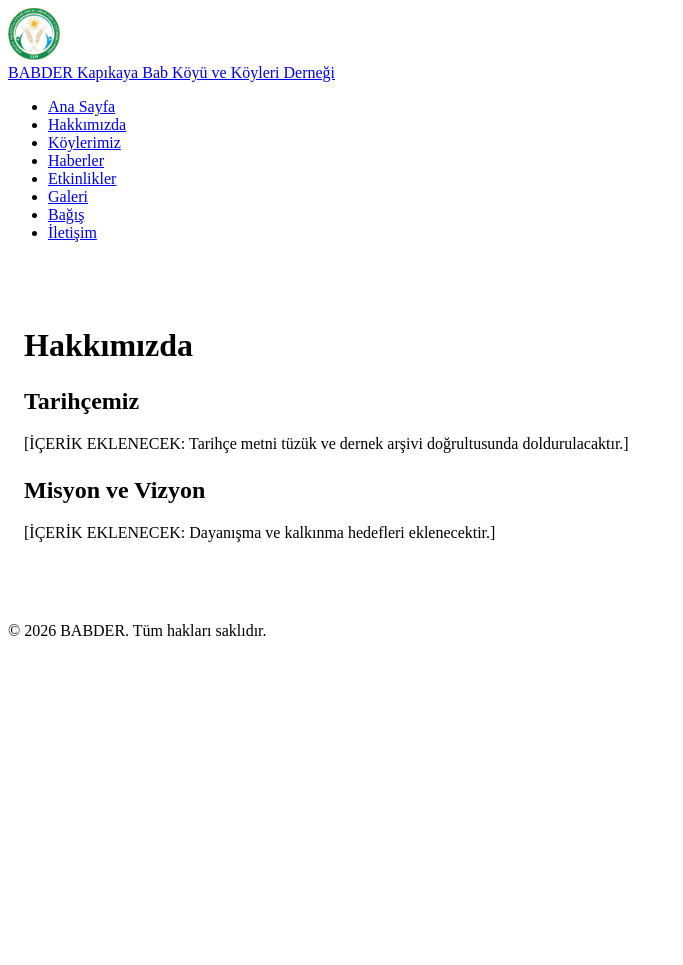
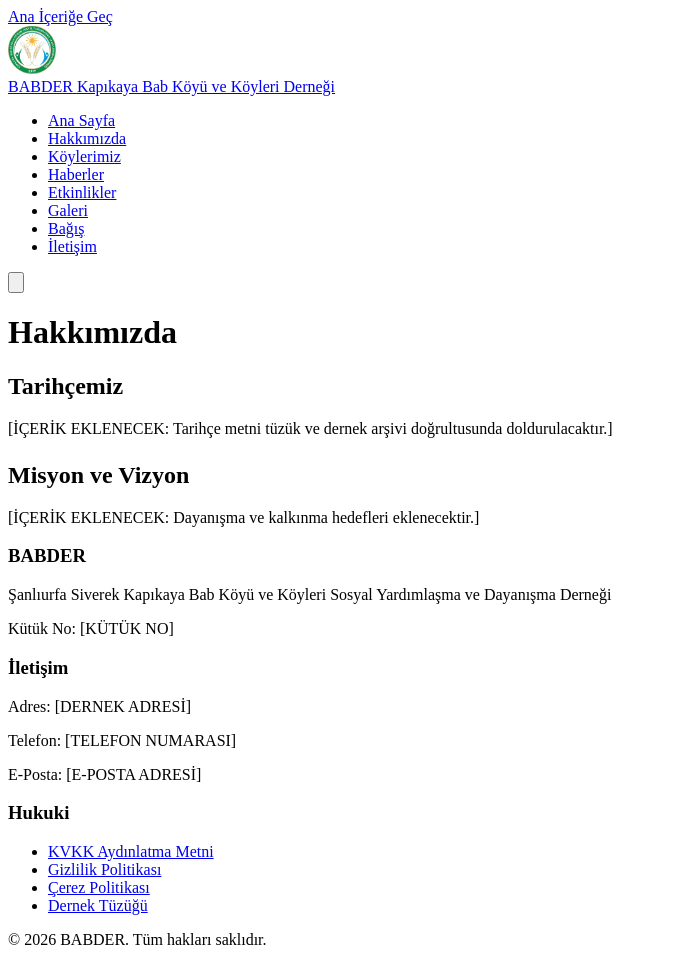
Before and after one commit to yusuf-basaran/BABDER, a plain HTML site: page sayfalar/hakkimizda.html in a window 1280 px wide. Shown: the whole page, without its empty margins (0-683 px from the left). Before the commit the page ends 800 px from the top, so only its background shows below. Drawn offline with Linux system fonts and the light colour scheme; no server answers.

Commit message:
Update hakkimizda.html

```diff
--- a/sayfalar/hakkimizda.html
+++ b/sayfalar/hakkimizda.html
@@ -3,33 +3,43 @@
 <head>
   <meta charset="UTF-8">
   <meta name="viewport" content="width=device-width, initial-scale=1.0">
-  <title>Hakkımızda | BABDER - Kapıkaya Bab Köyü ve Köyleri Derneği</title>
-  <meta name="description" content="BABDER tarihçesi, kuruluş amaçları, misyon ve vizyonu. Siverek Kapıkaya Bab Köyü ve çevre köylerinin sosyal dayanışma hikayesi.">
+  <meta http-equiv="X-UA-Compatible" content="IE=edge">
+
+  <title>Hakkımızda | BABDER</title>
+  <meta name="description" content="BABDER tarihçesi, misyon ve vizyonu. Siverek Kapıkaya Bab Köyü ve köylerinin dayanışma hikayesi.">
   <meta name="robots" content="index, follow">
-  <link rel="canonical" href="./hakkimizda.html">
+  <meta name="theme-color" content="#1B7F3B">
 
+  <!-- Sekme Başlığı Simgesi (Title Logo / Favicon) -->
   <link rel="icon" type="image/png" href="../img/logo.png">
+  <link rel="shortcut icon" type="image/png" href="../img/logo.png">
   <link rel="apple-touch-icon" href="../img/logo.png">
 
+  <!-- Open Graph -->
   <meta property="og:type" content="article">
-  <meta property="og:site_name" content="BABDER">
   <meta property="og:title" content="Hakkımızda | BABDER">
-  <meta property="og:description" content="BABDER tarihçesi, misyon ve vizyon hedefleri.">
+  <meta property="og:description" content="BABDER dernek tarihçesi ve amaçları.">
   <meta property="og:image" content="../img/logo.png">
 
+  <!-- KRİTİK: Bir üst klasördeki CSS'e giden doğru yol -->
   <link rel="stylesheet" href="../css/style.css">
 </head>
 <body>
+  <a href="#ana-icerik" class="erisebilirlik-atla">Ana İçeriğe Geç</a>
+
   <header class="site-header">
     <div class="header-icerik">
+      <!-- SOL: LOGO VE DERNEK ADI -->
       <a href="../index.html" class="marka-alani">
-        <img src="../img/logo.png" alt="BABDER Resmi Logosu" class="marka-logo" width="52" height="52">
+        <img src="../img/logo.png" alt="BABDER Resmi Logosu" class="marka-logo" width="48" height="48">
         <div>
           <span class="marka-baslik">BABDER</span>
           <span class="marka-alt-baslik">Kapıkaya Bab Köyü ve Köyleri Derneği</span>
         </div>
       </a>
-      <nav class="ana-menu" aria-label="Ana Menü">
+
+      <!-- SAĞ: MENÜ -->
+      <nav id="ana-navigasyon" class="ana-menu" aria-label="Ana Menü">
         <ul id="menu-liste">
           <li><a href="../index.html">Ana Sayfa</a></li>
           <li><a href="./hakkimizda.html">Hakkımızda</a></li>
@@ -41,21 +51,53 @@
           <li><a href="./iletisim.html">İletişim</a></li>
         </ul>
       </nav>
+
+      <div class="header-aksiyonlar">
+        <button id="mobil-menu-tetikleyici" class="mobil-menu-btn" aria-label="Menüyü Aç/Kapat" aria-expanded="false">
+          <svg viewBox="0 0 24 24" fill="none" stroke="currentColor" stroke-width="2">
+            <path d="M4 6h16M4 12h16M4 18h16"></path>
+          </svg>
+        </button>
+      </div>
     </div>
   </header>
 
-  <main class="kapsayici" style="padding: 3rem 1rem;">
+  <main id="ana-icerik" class="kapsayici bolum-bosluk-buyuk">
     <h1>Hakkımızda</h1>
-    <div class="kart" style="margin-top: 1.5rem;">
+    <div class="kart">
       <h2>Tarihçemiz</h2>
       <p>[İÇERİK EKLENECEK: Tarihçe metni tüzük ve dernek arşivi doğrultusunda doldurulacaktır.]</p>
+
       <h2 style="margin-top: 1.5rem;">Misyon ve Vizyon</h2>
       <p>[İÇERİK EKLENECEK: Dayanışma ve kalkınma hedefleri eklenecektir.]</p>
     </div>
   </main>
 
+  <!-- 3 SÜTUNLU KURUMSAL YEŞİL FOOTER -->
   <footer class="site-footer">
-    <div class="kapsayici footer-alt">
+    <div class="kapsayici izgara-3">
+      <div>
+        <h3>BABDER</h3>
+        <p data-ayar="dernek_unvan">Şanlıurfa Siverek Kapıkaya Bab Köyü ve Köyleri Sosyal Yardımlaşma ve Dayanışma Derneği</p>
+        <p>Kütük No: <span data-ayar="kutuk_no">[KÜTÜK NO]</span></p>
+      </div>
+      <div>
+        <h3>İletişim</h3>
+        <p>Adres: <span data-ayar="adres">[DERNEK ADRESİ]</span></p>
+        <p>Telefon: <span data-ayar="telefon">[TELEFON NUMARASI]</span></p>
+        <p>E-Posta: <span data-ayar="eposta">[E-POSTA ADRESİ]</span></p>
+      </div>
+      <div>
+        <h3>Hukuki</h3>
+        <ul class="footer-link-liste">
+          <li><a href="./kvkk.html">KVKK Aydınlatma Metni</a></li>
+          <li><a href="./gizlilik-politikasi.html">Gizlilik Politikası</a></li>
+          <li><a href="./cerez-politikasi.html">Çerez Politikası</a></li>
+          <li><a href="./tuzuk-ve-belgeler.html">Dernek Tüzüğü</a></li>
+        </ul>
+      </div>
+    </div>
+    <div class="footer-alt">
       <p>&copy; 2026 BABDER. Tüm hakları saklıdır.</p>
     </div>
   </footer>
```
